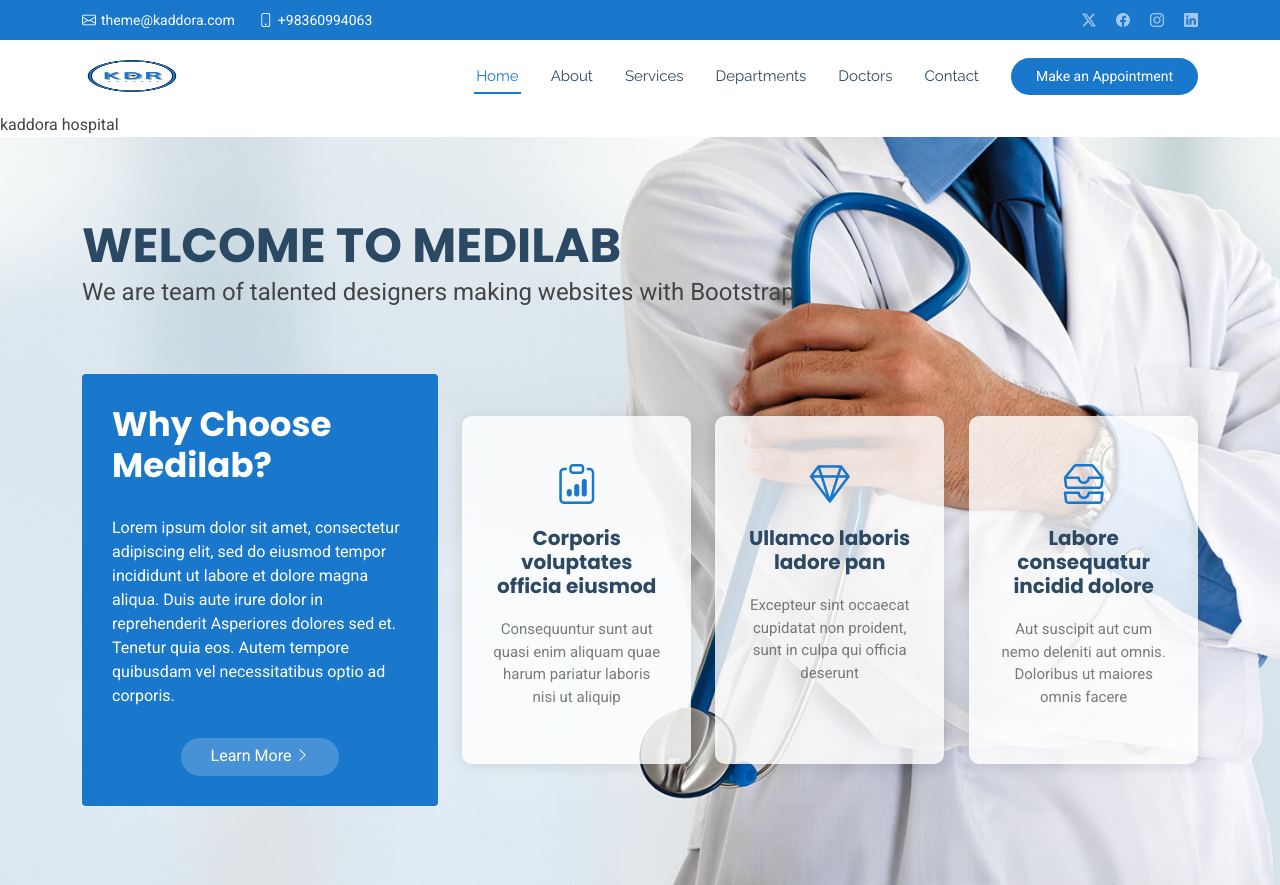
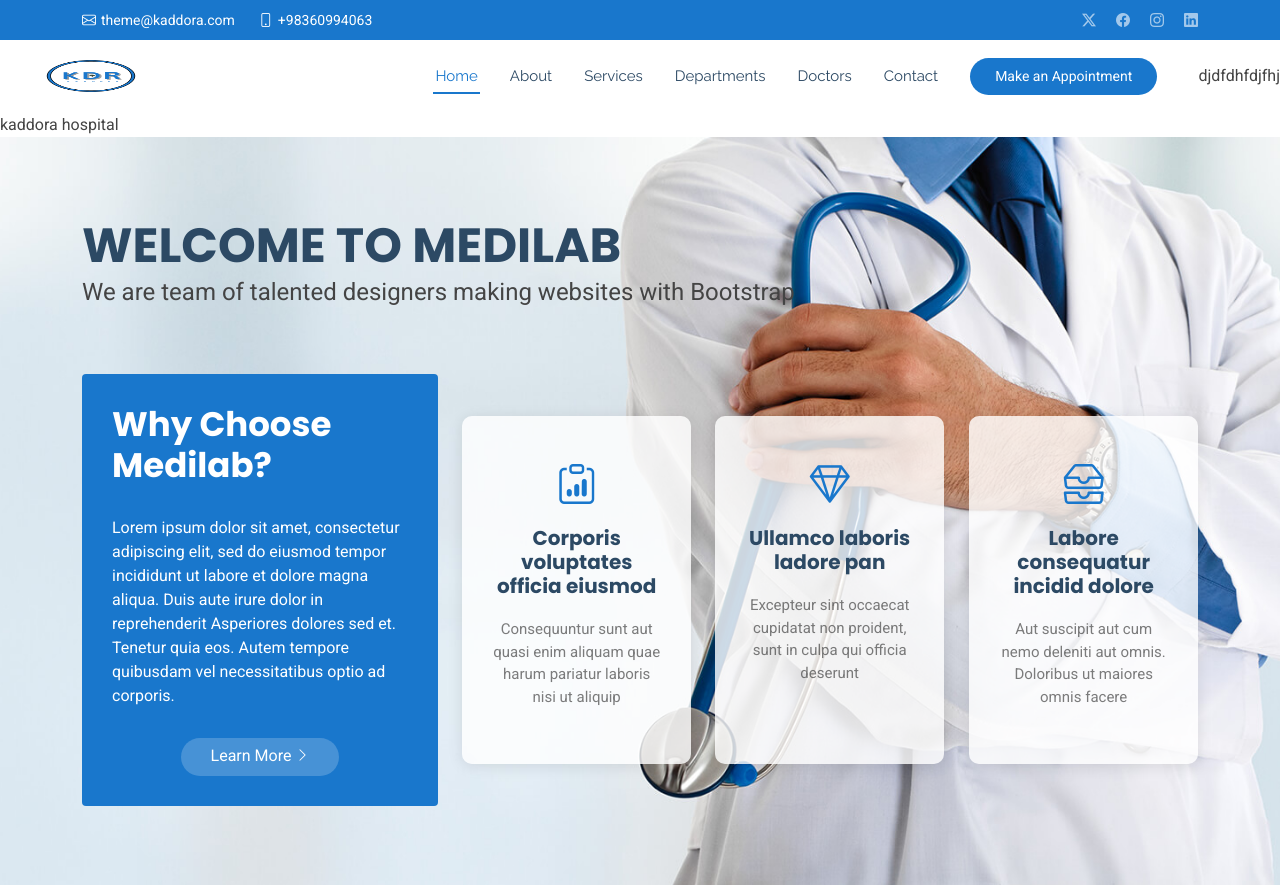
Before and after one commit to Amarmani1234/kaddora_hospital, a PHP site: page / in a window 1280 px wide. Shown: the top 885 px of the page. Run offline with PHP 8.4, Linux system fonts and the light colour scheme.

Commit message:
dddd
ffff

```diff
--- a/forms/header.php
+++ b/forms/header.php
@@ -1,6 +1,5 @@
 <!DOCTYPE html>
 <html lang="en">
-
 <head>
   <meta charset="utf-8">
   <meta content="width=device-width, initial-scale=1.0" name="viewport">
@@ -66,6 +65,7 @@
         </nav>
         <a class="cta-btn d-none d-sm-block" href="#appointment">Make an Appointment</a>
       </div>
+      djdfdhfdjfhj
     </div>
     kaddora hospital
   </header>
```
